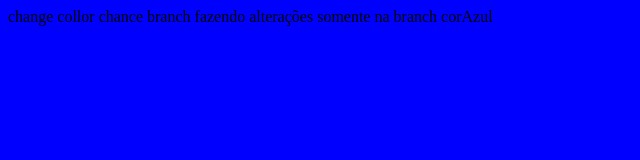
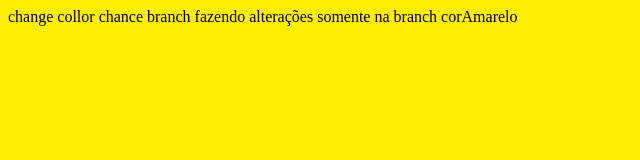
Before and after one commit to ThiagoMassenoMaciel/Testes-Treinar.github.io, a plain HTML site: page TestNewBranches/index.html in a window 1280 px wide. Shown: the whole page, without its empty margins (0-640 px from the left). Drawn offline with Linux system fonts and the light colour scheme.

Commit message:
add branch corAmarela

```diff
--- a/TestNewBranches/index.html
+++ b/TestNewBranches/index.html
@@ -9,6 +9,6 @@
 </head>
 <body>
   change collor chance branch
-  fazendo alterações somente na branch corAzul
+  fazendo alterações somente na branch corAmarelo
 </body>
 </html>
--- a/TestNewBranches/style.css
+++ b/TestNewBranches/style.css
@@ -1,3 +1,3 @@
 body{
-  background-color: blue;
+  background-color: rgb(255, 238, 0);
 }
```
